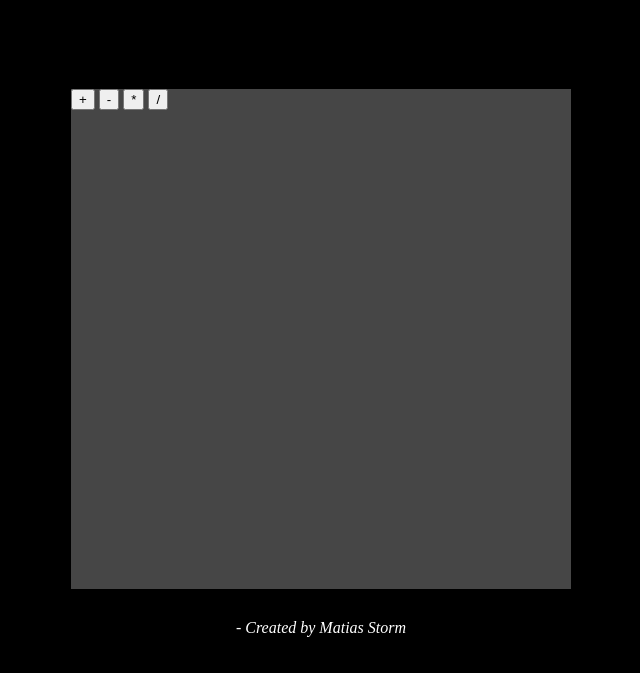
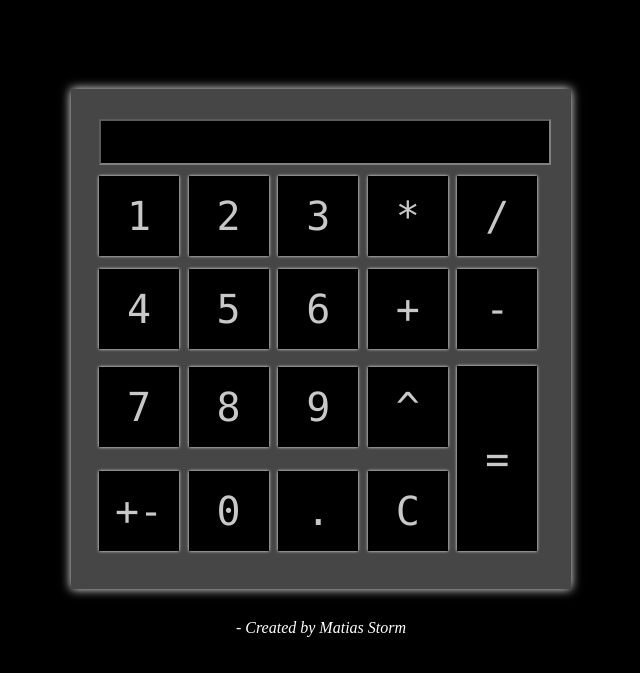
Before and after one commit to MatiasStorm/WebCalculator, a plain HTML site: page index.html in a window 1280 px wide. Shown: the part 61-734 px from the top of the page, without its empty margins (319-959 px from the left). Drawn offline with nearby package versions, Linux system fonts and the light colour scheme.

Commit message:
Finished styling and html for the calculator

```diff
--- a/index.html
+++ b/index.html
@@ -8,11 +8,42 @@
   <body>
     <h1>The Web Calculator</h1>
     <div id="calculator">
-      <button>+</button>
-      <button>-</button>
-      <button>*</button>
-      <button>/</button>
+      <table>
+        <tr>
+          <td colspan="5"><input type="text" id="result_field"></td>
+        </tr>
+        <tr>
+          <td><button>1</button></td>
+          <td><button>2</button></td>
+          <td><button>3</button></td>
+          <td><button>*</button></td>
+          <td><button>/</button></td>
+        </tr>
+        <tr>
+          <td><button>4</button></td>
+          <td><button>5</button></td>
+          <td><button>6</button></td>
+          <td><button>+</button></td>
+          <td><button>-</button></td>
+        </tr>
+        <tr>
+          <td><button>7</button></td>
+          <td><button>8</button></td>
+          <td><button>9</button></td>
+          <td><button>^</button></td>
+          <td rowspan="2"><button style="height: 185px;">=</button></td>
+        </tr>
+        <tr>
+          <td><button>+-</button></td>
+          <td><button>0</button></td>
+          <td><button>.</button></td>
+          <td><button>C</button></td>
+        </tr>
+      </table>
     </div>
     <i>- Created by Matias Storm</i>
+    <script src="https://ajax.googleapis.com/ajax/libs/jquery/3.4.1/jquery.min.js"></script>
+    <script src="calculator.js"></script>
   </body>
+
 </html>
--- a/style.css
+++ b/style.css
@@ -3,12 +3,10 @@
   top: 50%;
   left: 50%;
   transform: translate(-50%, -50%);
-  /* margin-left: -500px;
-  margin-top: -500px; */
   width: 500px;
   height: 500px;
   background-color: rgb(70, 70, 70);
-
+  box-shadow: 0px 0px 10px white;
 }
 
 body{
@@ -28,3 +26,41 @@ i{
   left: 50%;
   transform: translate(-50%);
 }
+
+button{
+  width: 80px;
+  height: 80px;
+  font: 40px "consolas";
+  background-color: black;
+  color: rgb(200, 200, 200);
+  border: 0px solid black;
+  box-shadow: 0px 0px 3px white;
+  cursor: pointer;
+}
+
+button:hover{
+  color: white;
+}
+
+button:active{
+  box-shadow: 0px 0px 0px white;
+}
+
+#result_field{
+  width: 100%;
+  height: 40px;
+  color: green;
+  font: 35px "consolas";
+  background-color: black;
+  border-top: 2px solid rgb(90, 90, 90);
+  border-right: 2px solid  grey;
+  border-bottom: 2px solid grey;
+  border-left: 2px solid rgb(90, 90, 90);
+  text-align: right;
+}
+
+table{
+  width: 100%;
+  height: 100%;
+  padding: 25px;
+}
```
